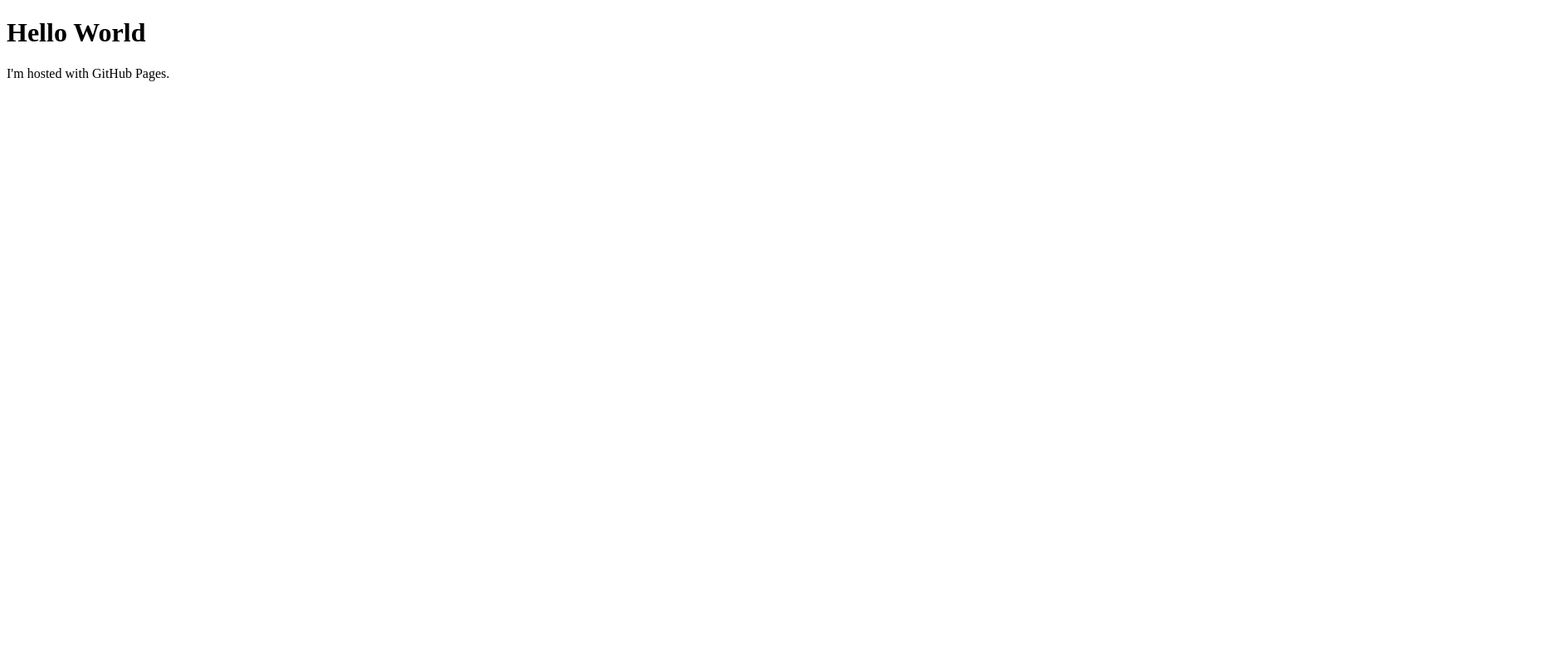
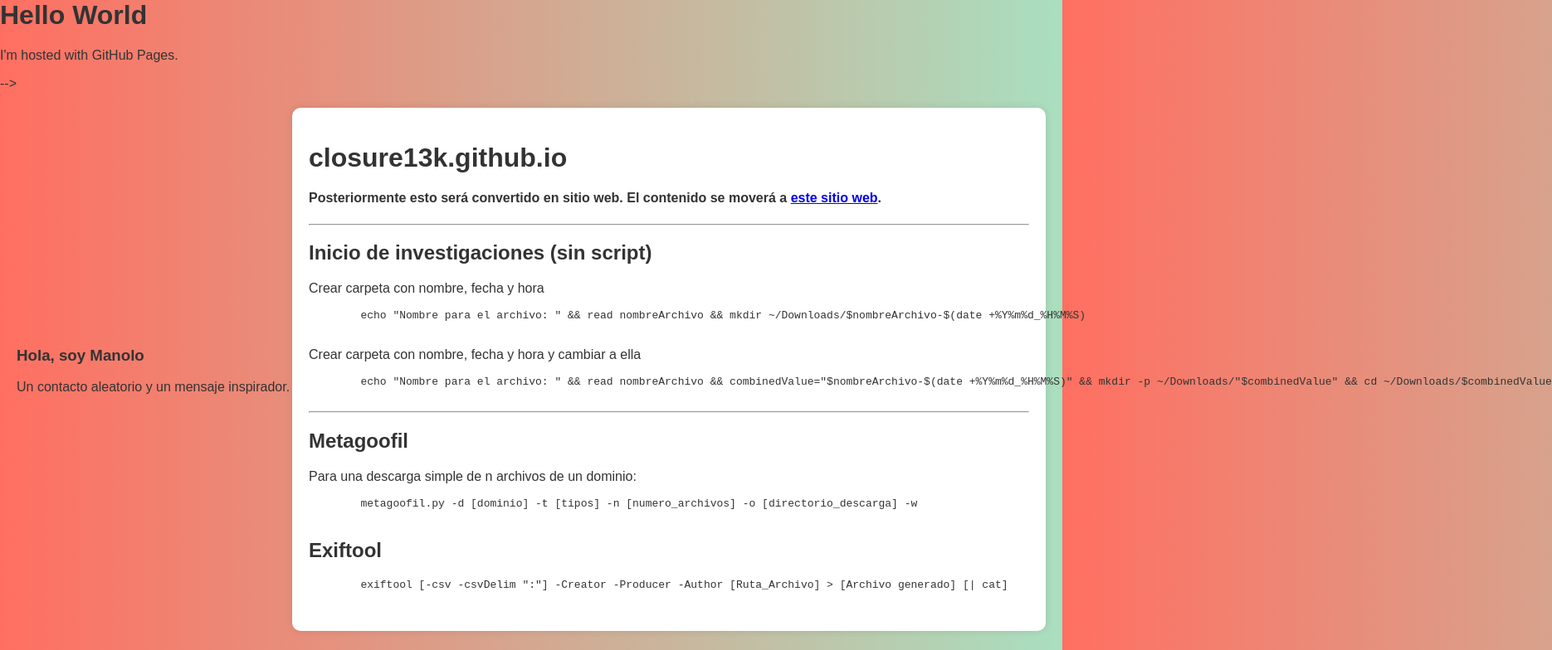
Before and after one commit to Closure13k/closure13k.github.io, a plain HTML site: page index.html in a window 1280 px wide. Shown: the top 784 px of the page at 83% size, 1870 px wide, since content can reach past the window. Drawn offline with Linux system fonts and the light colour scheme.

Commit message:
Update index.html

```diff
--- a/index.html
+++ b/index.html
@@ -1,3 +1,5 @@
+<!--
+
 <!DOCTYPE html>
 <html>
 <!--TODO: hacer web personal.-->
@@ -9,3 +11,86 @@
 
 
 </html>
+
+-->
+
+
+
+<!DOCTYPE html>
+<html lang="es">
+<head>
+    <meta charset="UTF-8">
+    <meta name="viewport" content="width=device-width, initial-scale=1.0">
+    <title>closure13k.github.io</title>
+    <style>
+        body {
+            background: linear-gradient(to right, #FF6F61, #A9DFBF); /* Gradiente de rosa a verde */
+            color: #333; /* Color de texto principal */
+            font-family: 'Arial', sans-serif; /* Tipo de letra principal */
+            margin: 0;
+            padding: 0;
+            box-sizing: border-box;
+        }
+
+        #container {
+            display: flex;
+            justify-content: space-between;
+            align-items: center;
+            padding: 20px;
+        }
+
+        #content {
+            width: 70%;
+            padding: 20px;
+            background-color: #fff; /* Fondo blanco del contenido principal */
+            border-radius: 10px;
+            box-shadow: 0 0 10px rgba(0, 0, 0, 0.1); /* Sombra ligera */
+        }
+    </style>
+</head>
+<body>
+
+<div id="container">
+    <div id="card">
+        <h3>Hola, soy Manolo</h3>
+        <p>Un contacto aleatorio y un mensaje inspirador.</p>
+    </div>
+
+    <div id="content">
+        <h1>closure13k.github.io</h1>
+
+        <h4>Posteriormente esto será convertido en sitio web. El contenido se moverá a <a href="https://closure13k.github.io/">este sitio web</a>.</h4>
+
+        <hr>
+
+        <h2>Inicio de investigaciones (sin script)</h2>
+
+        <p>Crear carpeta con nombre, fecha y hora</p>
+        <pre>
+        echo "Nombre para el archivo: " && read nombreArchivo && mkdir ~/Downloads/$nombreArchivo-$(date +%Y%m%d_%H%M%S)
+        </pre>
+
+        <p>Crear carpeta con nombre, fecha y hora y cambiar a ella</p>
+        <pre>
+        echo "Nombre para el archivo: " && read nombreArchivo && combinedValue="$nombreArchivo-$(date +%Y%m%d_%H%M%S)" && mkdir -p ~/Downloads/"$combinedValue" && cd ~/Downloads/$combinedValue
+        </pre>
+
+        <hr>
+
+        <h2>Metagoofil</h2>
+
+        <p>Para una descarga simple de n archivos de un dominio:</p>
+        <pre>
+        metagoofil.py -d [dominio] -t [tipos] -n [numero_archivos] -o [directorio_descarga] -w
+        </pre>
+
+        <h2>Exiftool</h2>
+
+        <pre>
+        exiftool [-csv -csvDelim ":"] -Creator -Producer -Author [Ruta_Archivo] &gt; [Archivo generado] [| cat]
+        </pre>
+    </div>
+</div>
+
+</body>
+</html>
```
